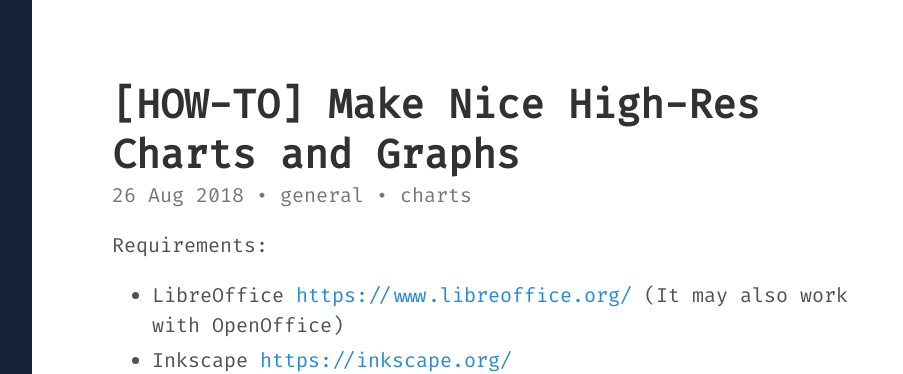
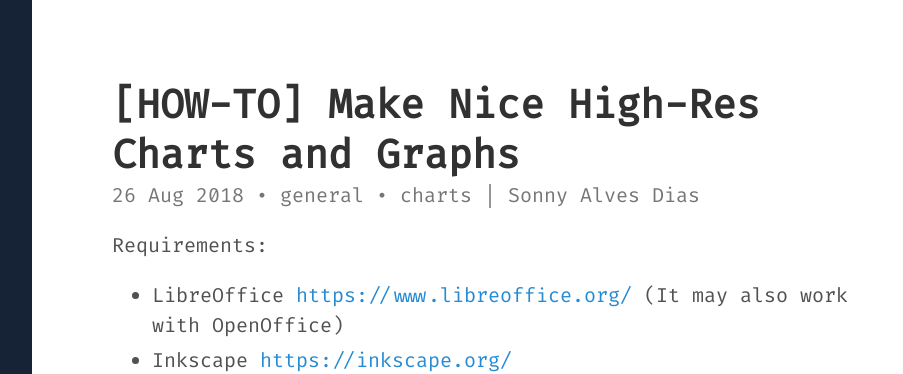
Before and after one commit to Pixelmatic/pixelmatic.github.io, a Jekyll site: the page built from _posts/2018-08-26-high-res-charts.markdown, in a window 1280 px wide. Shown: the top 374 px of the page, without its empty margins (328-1231 px from the left). Built offline with Jekyll 4.4.1, drawn with Linux system fonts in a browser that asks for light colours.

Commit message:
Added author in post, Updated favicon, added Twitter link

```diff
--- a/_includes/custom-icon-links.html
+++ b/_includes/custom-icon-links.html
@@ -1 +1,4 @@
 <!-- Optional additional links to insert for icons links -->
+<a id="twitter-link" class="icon" title="Twitter" aria-label="Twitter" href="https://twitter.com/pixelmatic" target="_blank" rel="noopener">
+<svg xmlns="http://www.w3.org/2000/svg" viewBox="0 0 512 512" width="22" height="22" fill="#000000"><path d="M459.37 151.716c.325 4.548.325 9.097.325 13.645 0 138.72-105.583 298.558-298.558 298.558-59.452 0-114.68-17.219-161.137-47.106 8.447.974 16.568 1.299 25.34 1.299 49.055 0 94.213-16.568 130.274-44.832-46.132-.975-84.792-31.188-98.112-72.772 6.498.974 12.995 1.624 19.818 1.624 9.421 0 18.843-1.3 27.614-3.573-48.081-9.747-84.143-51.98-84.143-102.985v-1.299c13.969 7.797 30.214 12.67 47.431 13.319-28.264-18.843-46.781-51.005-46.781-87.391 0-19.492 5.197-37.36 14.294-52.954 51.655 63.675 129.3 105.258 216.365 109.807-1.624-7.797-2.599-15.918-2.599-24.04 0-57.828 46.782-104.934 104.934-104.934 30.213 0 57.502 12.67 76.67 33.137 23.715-4.548 46.456-13.32 66.599-25.34-7.798 24.366-24.366 44.833-46.132 57.827 21.117-2.273 41.584-8.122 60.426-16.243-14.292 20.791-32.161 39.308-52.628 54.253z"></path></svg>
+</a>
--- a/_includes/post-meta.html
+++ b/_includes/post-meta.html
@@ -26,4 +26,5 @@
       {% endif %}
     {% endfor %}
   </span>
+  <span "post-author">&vert; {{ include.post.author}}</span>
 </div>
--- a/_posts/2018-05-03-how-to-wiki.markdown
+++ b/_posts/2018-05-03-how-to-wiki.markdown
@@ -4,6 +4,7 @@ title:  "[HOW-TO] Setup a Wiki"
 excerpt: "If you want to host your own wiki, this article will show you, how to deploy a wiki in 5 to 10 minutes"
 date:   2018-05-03 23:59:59 +0800
 categories: devops wiki docker
+author: Sonny Alves Dias
 ---
 Requirements:
 * [Docker](https://www.docker.com/){:target="_blank"}
--- a/_posts/2018-08-26-high-res-charts.markdown
+++ b/_posts/2018-08-26-high-res-charts.markdown
@@ -4,6 +4,7 @@ title:  "[HOW-TO] Make Nice High-Res Charts and Graphs"
 excerpt: "Whenever you need to communicate charts and/or graphs, Google Sheets and consort only provide you with low resolution resources. Here we propose a solution to fix that."
 date:   2018-08-26 23:29:59 +0800
 categories: general charts
+author: Sonny Alves Dias
 ---
 Requirements:
 * LibreOffice [https://www.libreoffice.org/](https://www.libreoffice.org/){:target="_blank"} (It may also work with OpenOffice)
```
Also changed, not shown: _posts/2018-05-05-how-to-blog.md (+1 -0 lines), favicon.ico.
